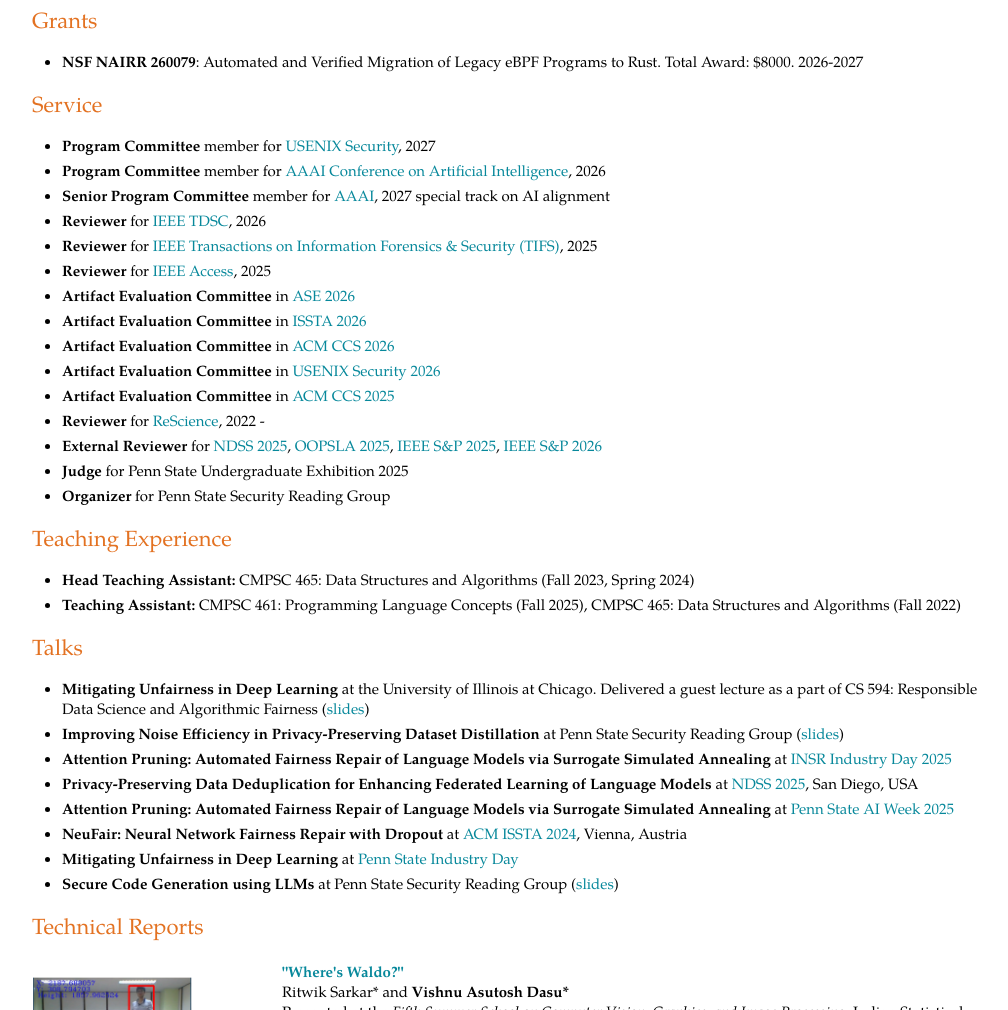
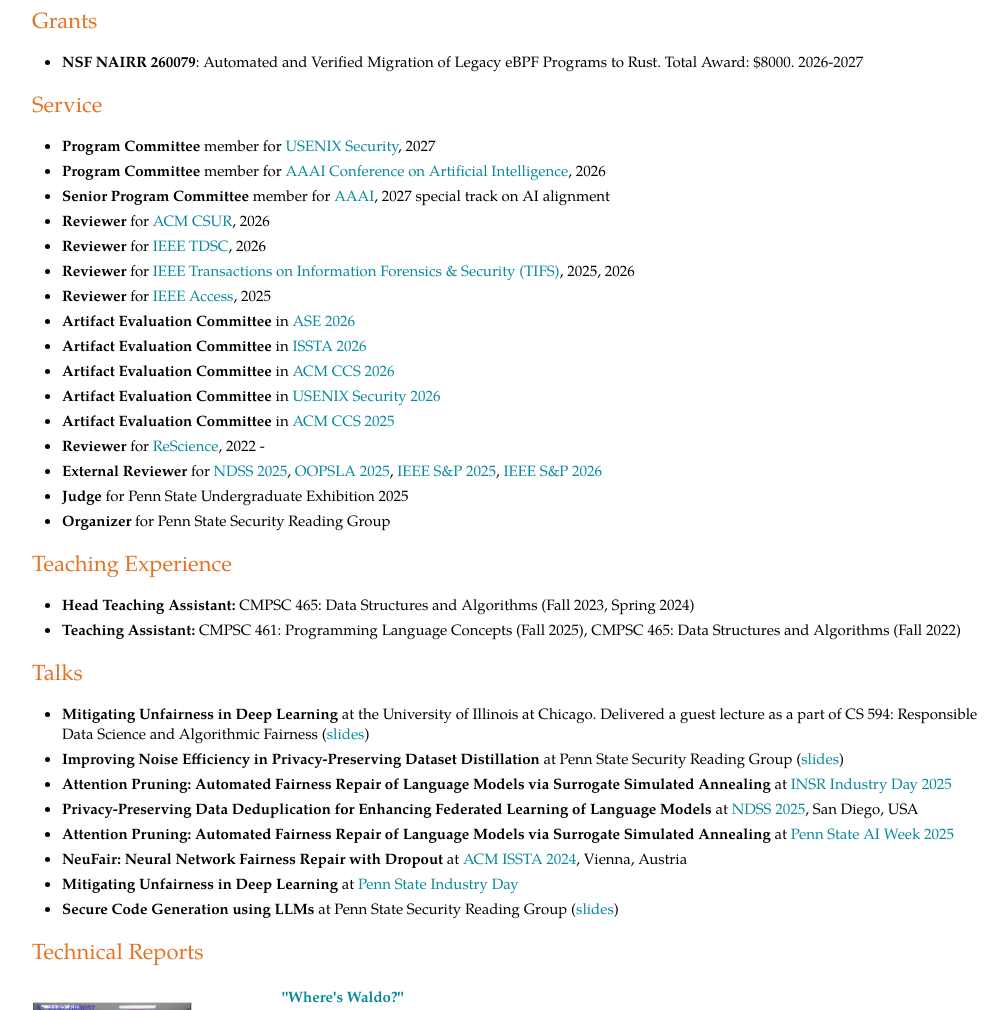
Before and after one commit to vdasu/vdasu.github.io, a plain HTML site: page index.html in a window 1280 px wide. Shown: the part 2657-3667 px from the top of the page, without its empty margins (128-1136 px from the left). Drawn offline with Linux system fonts and the light colour scheme.

Commit message:
update index

```diff
--- a/index.html
+++ b/index.html
@@ -829,9 +829,10 @@
                     <li><b>Program Committee</b> member for <a href="https://aaai.org/conference/aaai/aaai-26/">AAAI Conference on Artificial Intelligence</a>, 2026</li>
                     <li><b>Senior Program Committee</b> member for <a href="https://aaai.org/conference/aaai/aaai-27/">AAAI</a>, 2027 special track on AI alignment</li>
                     <!-- <li><b>Reviewer</b> for <a href="https://www.usenix.org/conference/usenixsecurity27">USENIX Security</a>, 2027</li> -->
+                    <li><b>Reviewer</b> for <a href="https://dl.acm.org/journal/CSUR">ACM CSUR</a>, 2026</li>
                     <li><b>Reviewer</b> for <a href="https://www.computer.org/csdl/journal/tq">IEEE TDSC</a>, 2026</li>
                     <!-- <li><b>Reviewer</b> for <a href="https://aaai.org/conference/aaai/aaai-26/">AAAI Conference on Artificial Intelligence</a>, 2026</li>              -->
-                    <li><b>Reviewer</b> for <a href="https://signalprocessingsociety.org/publications-resources/ieee-transactions-information-forensics-and-security">IEEE Transactions on Information Forensics & Security (TIFS)</a>, 2025</li>
+                    <li><b>Reviewer</b> for <a href="https://signalprocessingsociety.org/publications-resources/ieee-transactions-information-forensics-and-security">IEEE Transactions on Information Forensics & Security (TIFS)</a>, 2025, 2026</li>
                     <li><b>Reviewer</b> for <a href="https://ieeeaccess.ieee.org/">IEEE Access</a>, 2025</li>
                     <li><b>Artifact Evaluation Committee</b> in <a href="https://conf.researchr.org/home/ase-2026">ASE 2026</a></li>
                     <li><b>Artifact Evaluation Committee</b> in <a href="https://conf.researchr.org/home/issta-2026">ISSTA 2026</a></li>
```
